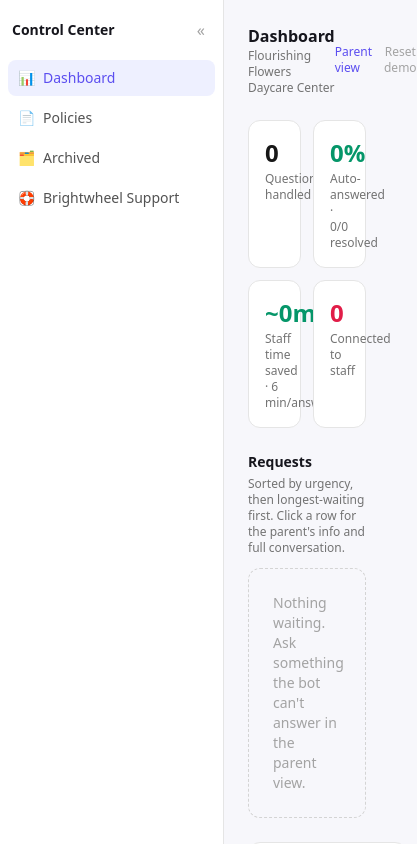
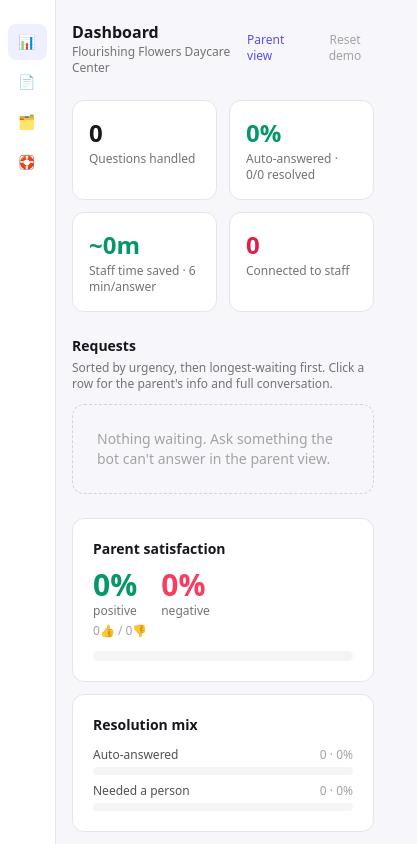
Before and after one commit to zoee-liang/flourishing-flower-assistant, a Next.js app: page /operator in a window 390 px wide. Shown: the top 844 px of the page, 417 px wide, since content can reach past the window. Built offline with nearby package versions, Linux system fonts and the light colour scheme.

Commit message:
mobile compatibility fix + wording updates

```diff
--- a/app/api/chat/route.ts
+++ b/app/api/chat/route.ts
@@ -133,7 +133,8 @@
       citations: response.citations.map((c) => c.id),
       modelUsed: !!key,
       latencyMs: Date.now() - t0,
-      question: question.slice(0, 120),
+      question: question.slice(0, 160),
+      answer: response.answer.slice(0, 280),
       at: new Date().toISOString(),
     })
   );
--- /dev/null
+++ b/app/example/page.tsx
@@ -0,0 +1,17 @@
+import Link from "next/link";
+
+export default function ExamplePage() {
+  return (
+    <main className="mx-auto flex min-h-screen max-w-md flex-col items-center justify-center px-6 text-center">
+      <div className="text-4xl">🌸</div>
+      <h1 className="mt-4 text-xl font-semibold">Demo placeholder</h1>
+      <p className="mt-2 text-sm leading-relaxed text-neutral-600">
+        In a real deployment this link would open the actual resource — e.g. the tour-scheduling form, the enrollment
+        portal, or a payment page. For this proof of concept, it just lands here.
+      </p>
+      <Link href="/parent" className="mt-6 rounded-lg bg-brand px-4 py-2 text-sm font-medium text-white">
+        ← Back to the front desk
+      </Link>
+    </main>
+  );
+}
--- a/app/operator/page.tsx
+++ b/app/operator/page.tsx
@@ -91,10 +91,10 @@
   return (
     <div className="flex min-h-screen">
       {/* Foldable side panel */}
-      <aside className={`sticky top-0 h-screen shrink-0 border-r border-neutral-200 bg-white transition-all ${collapsed ? "w-14" : "w-56"}`}>
+      <aside className={`sticky top-0 h-screen shrink-0 border-r border-neutral-200 bg-white transition-all ${collapsed ? "w-14" : "w-14 md:w-56"}`}>
         <div className="flex items-center justify-between px-3 py-3">
-          {!collapsed && <div className="text-sm font-semibold">Control Center</div>}
-          <button onClick={() => setCollapsed((c) => !c)} className="rounded-md p-1.5 text-neutral-400 hover:bg-neutral-100" title={collapsed ? "Expand" : "Collapse"}>
+          {!collapsed && <div className="hidden text-sm font-semibold md:block">Control Center</div>}
+          <button onClick={() => setCollapsed((c) => !c)} className="hidden rounded-md p-1.5 text-neutral-400 hover:bg-neutral-100 md:inline-flex" title={collapsed ? "Expand" : "Collapse"}>
             {collapsed ? "»" : "«"}
           </button>
         </div>
@@ -110,8 +110,8 @@
                 title={n.label}
               >
                 <span>{n.icon}</span>
-                {!collapsed && <span className="flex-1 text-left">{n.label}</span>}
-                {!collapsed && badge > 0 && <span className="rounded-full bg-rose-100 px-1.5 text-[10px] font-semibold text-rose-700">{badge}</span>}
+                {!collapsed && <span className="hidden flex-1 text-left md:inline">{n.label}</span>}
+                {!collapsed && badge > 0 && <span className="hidden rounded-full bg-rose-100 px-1.5 text-[10px] font-semibold text-rose-700 md:inline">{badge}</span>}
               </button>
             );
           })}
@@ -119,7 +119,7 @@
       </aside>
 
       {/* Main */}
-      <main className="min-w-0 flex-1 px-6 py-6">
+      <main className="min-w-0 flex-1 px-4 py-5 md:px-6 md:py-6">
         <header className="mb-6 flex items-center justify-between">
           <div>
             <div className="text-base font-semibold">{navTitle}</div>
@@ -153,7 +153,7 @@
                 <div className="space-y-2">
                   {queue.map((x) => (
                     <div key={x.id} className="rounded-xl border border-neutral-200 bg-white p-4">
-                      <div className="flex items-start justify-between gap-3">
+                      <div className="flex flex-col gap-2 sm:flex-row sm:items-start sm:justify-between">
                         <button onClick={() => setDetail(x)} className="min-w-0 flex-1 text-left">
                           <div className="flex items-center gap-2">
                             {x.contact?.urgency === "high" && <span className="rounded bg-rose-100 px-1.5 py-0.5 text-[10px] font-semibold text-rose-700">URGENT</span>}
--- a/app/parent/page.tsx
+++ b/app/parent/page.tsx
@@ -119,7 +119,7 @@
 
       {/* Persistent disclaimer */}
       <div className="border-b border-amber-200 bg-amber-50 px-5 py-2 text-[11px] leading-snug text-amber-800">
-        ⚠️ I&apos;m {ASSISTANT_NAME}, an AI assistant — I can make mistakes and I&apos;m not a substitute for our staff. In an
+        ⚠️ I&apos;m an AI assistant — I can make mistakes and I&apos;m not a substitute for our staff. In an
         emergency, call 911. Please avoid sharing medical details; I&apos;ll connect you with a person for anything sensitive.
       </div>
 
@@ -127,7 +127,7 @@
         {msgs.length === 0 && (
           <div className="rounded-2xl bg-white p-4 text-sm text-neutral-600 shadow-sm">
             Hi there! 👋 I&apos;m {ASSISTANT_NAME}, the front-desk assistant at {CENTER.name}. Ask me anything about hours,
-            tuition, meals, tours, or our policies — and for anything about your child&apos;s health or safety, I&apos;ll
+            tuition, meals, tours, or our policies. For anything about your child&apos;s health or safety, I&apos;ll
             gladly connect you with a person.
           </div>
         )}
@@ -236,7 +236,7 @@
             </div>
           );
         })}
-        {busy && <div className="text-sm text-neutral-400">Front desk is thinking…</div>}
+        {busy && <div className="text-sm text-neutral-400">{ASSISTANT_NAME} is thinking…</div>}
         <div ref={endRef} />
       </div>
 
--- a/app/providers.tsx
+++ b/app/providers.tsx
@@ -44,7 +44,7 @@
 };
 
 const DeskContext = createContext<Ctx | null>(null);
-const KB_KEY = "fd_kb_v1";
+const KB_KEY = "fd_kb_v2"; // bump when the seed KB schema/content changes so stale cached copies are dropped
 const LOG_KEY = "fd_log_v3";
 
 export function DeskProvider({ children }: { children: React.ReactNode }) {
--- a/lib/seed.ts
+++ b/lib/seed.ts
@@ -73,7 +73,7 @@
     title: "Scheduling a tour",
     body: "Tours run Tuesday and Thursday at 9:30 AM and 4:00 PM. Request one through the front office, by phone, or via the 'Schedule a Tour' form on our website. Enrollment requires a completed application, signed contract, and up-to-date immunization records.",
     source: "Parent Handbook → Enrollment",
-    action: { label: "Schedule a tour", href: "https://flourishingflowers.example/schedule-tour" },
+    action: { label: "Schedule a tour", href: "/example" },
   },
   {
     id: "arrival",
```
